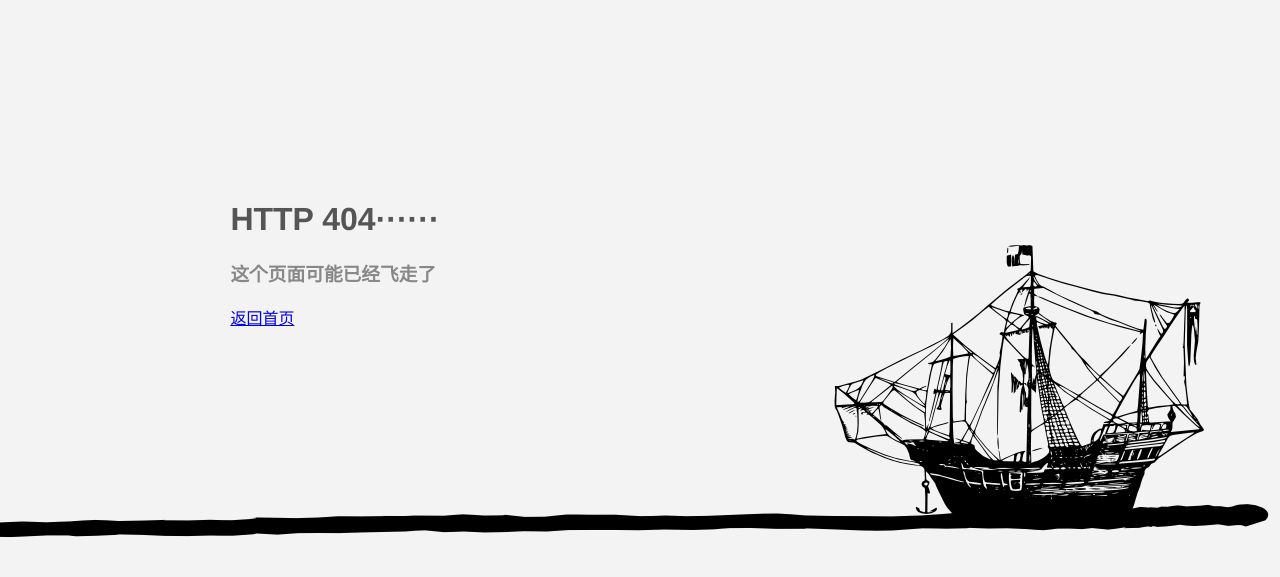
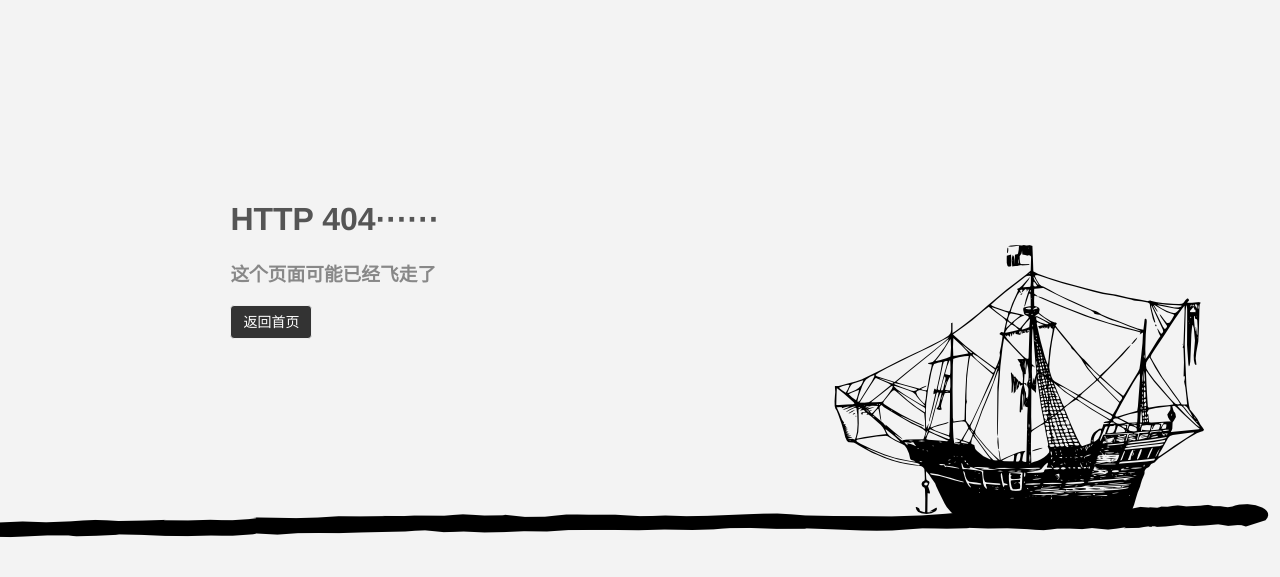
Before and after one commit to honmaple/flask-maple, a Flask app: template flask_maple/templates/templet/error_404.html in a window 1280 px wide. Shown: the top 577 px of the page. Run offline with Flask 2, Linux system fonts and the light colour scheme; the template is opened without the code that fills it, so the values that code supplies are empty; some libraries are stand-ins or nearby versions.

Commit message:
update error module,add logging

```diff
--- a/example/run.py
+++ b/example/run.py
@@ -6,7 +6,7 @@
 # Author: jianglin
 # Email: xiyang0807@gmail.com
 # Created: 2016-04-16 23:43:21 (CST)
-# Last Update:星期三 2016-5-18 20:48:29 (CST)
+# Last Update:星期五 2016-5-27 19:6:31 (CST)
 #          By:
 # Description:
 # **************************************************************************
@@ -107,7 +107,7 @@ def user_loader(id):
 
 @app.route('/')
 def index():
-    abort(403)
+    abort(500)
     return render_template('index.html')
 
 
--- a/flask_maple/auth.py
+++ b/flask_maple/auth.py
@@ -6,7 +6,7 @@
 # Author: jianglin
 # Email: xiyang0807@gmail.com
 # Created: 2016-04-24 20:03:48 (CST)
-# Last Update:星期三 2016-5-18 20:45:24 (CST)
+# Last Update:星期四 2016-5-19 15:30:40 (CST)
 #          By: jianglin
 # Description:
 # **************************************************************************
--- a/flask_maple/error.py
+++ b/flask_maple/error.py
@@ -6,7 +6,7 @@
 # Author: jianglin
 # Email: xiyang0807@gmail.com
 # Created: 2016-05-18 16:34:19 (CST)
-# Last Update:星期三 2016-5-18 16:57:10 (CST)
+# Last Update:星期五 2016-5-27 18:51:28 (CST)
 #          By:
 # Description:
 # **************************************************************************
@@ -22,6 +22,7 @@ class Error(object):
             self.app = None
 
     def init_app(self, app):
+        self.app = app
         app.error_handler_spec[None][403] = self.forbidden
         app.error_handler_spec[None][404] = self.not_found
         app.error_handler_spec[None][500] = self.error
@@ -33,4 +34,5 @@ class Error(object):
         return render_template('templet/error_404.html'), 404
 
     def error(self, error):
+        self.app.logger.error(error)
         return render_template('templet/error_500.html'), 500
--- a/flask_maple/templates/templet/error_404.html
+++ b/flask_maple/templates/templet/error_404.html
@@ -23,11 +23,37 @@
              color: #555;
              font-size: 2em;
          }
+         .btn {
+             display: inline-block;
+             padding: 6px 12px;
+             margin-bottom: 0;
+             font-size: 14px;
+             font-weight: 400;
+             line-height: 1.42857143;
+             text-align: center;
+             white-space: nowrap;
+             vertical-align: middle;
+             -ms-touch-action: manipulation;
+             touch-action: manipulation;
+             cursor: pointer;
+             -webkit-user-select: none;
+             -moz-user-select: none;
+             -ms-user-select: none;
+             user-select: none;
+             background-image: none;
+             border: 1px solid transparent;
+             border-radius: 4px;
+         }
+         .btn-success {
+             color: #fff;
+             background-color: #333;
+             border-color: #eee;
+         }
         </style>
     </head>
     <body>
         <h1>HTTP 404······</h1>
         <h3>这个页面可能已经飞走了</h3>
-        <span><a href="{{ request.url_root }}">返回首页</a></span>
+        <span> <button class="btn btn-success" type="button" onclick="window.location.href='{{ request.url_root}}'">返回首页</button></span>
     </body>
 </html>
```
Also changed, not shown: docs/source/conf.py (added, +289 -0 lines), flask_maple/templates/maple/auth.html (+12 -0 lines), flask_maple/templates/maple/base.html (+0 -7 lines), flask_maple/templates/templet/error_500.html (+27 -1 lines), setup.py (+5 -4 lines), 7 other files.
